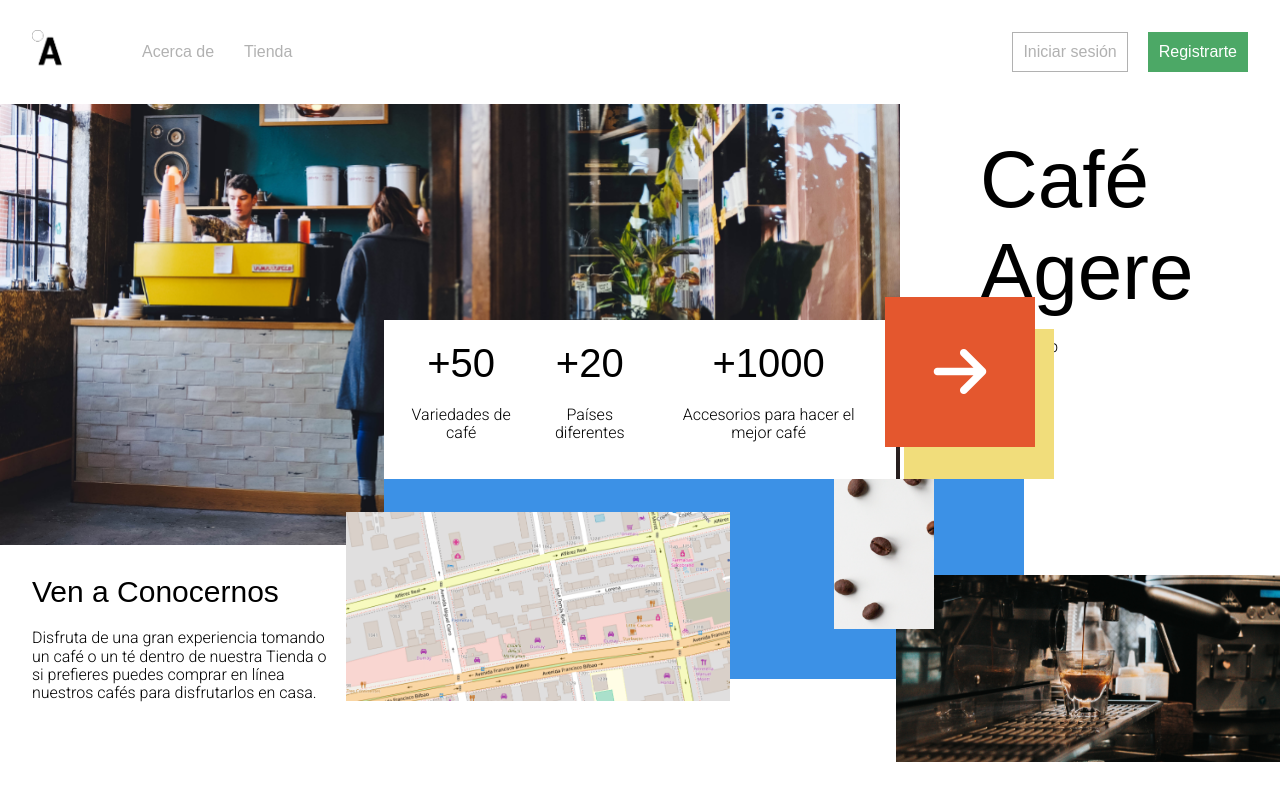
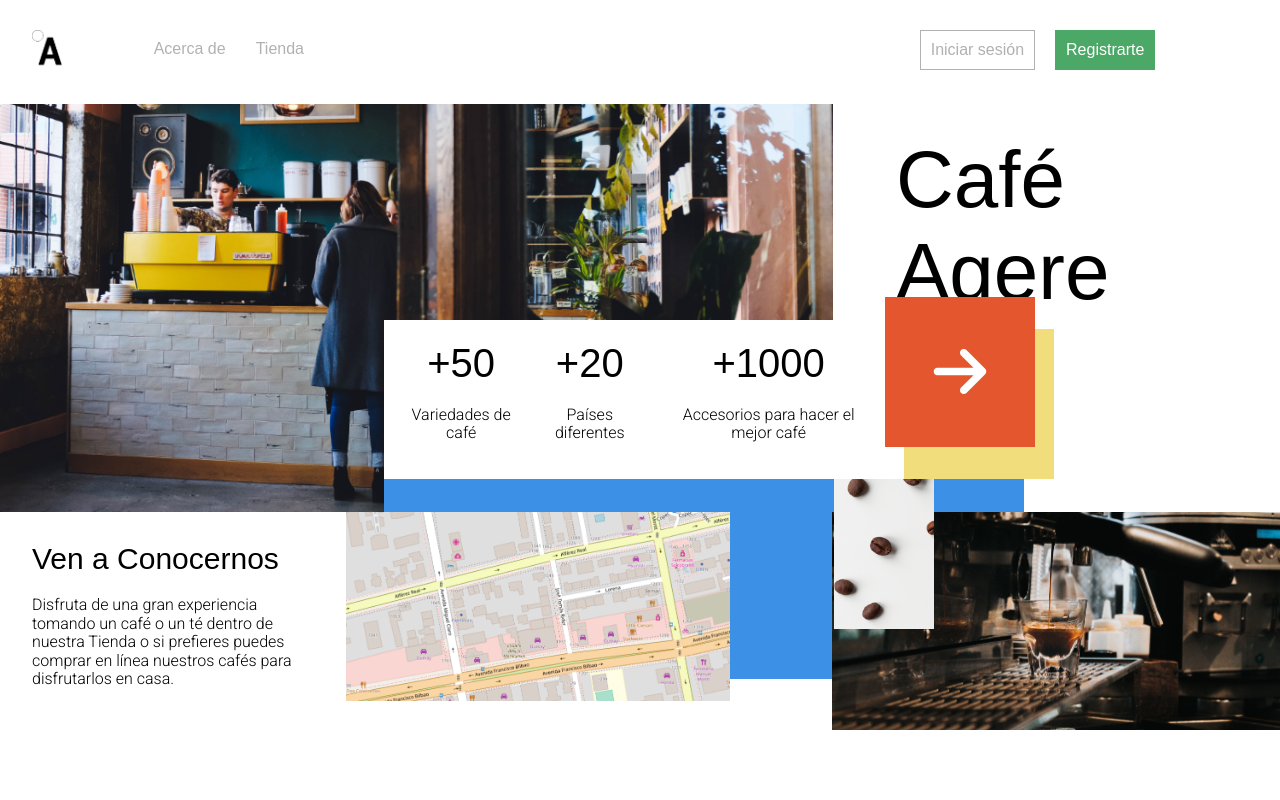
Before and after one commit to NieLi26/Desafio-Cafeteria-Agere, a plain HTML site: page index.html in a window 1280 px wide. Drawn offline with Linux system fonts and the light colour scheme; a web font is replaced by a local one.

Commit message:
fixed errors

```diff
--- a/assets/scss/abstracts/_mixins.scss
+++ b/assets/scss/abstracts/_mixins.scss
@@ -35,3 +35,12 @@
     gap: $espaciado;
     grid-template-columns: $columnas;
 }
+
+@mixin clearFloat {
+    &::after {
+        content: '';
+        display: block;
+        clear: both;
+    }
+
+}
--- a/assets/scss/layout/_contacto.scss
+++ b/assets/scss/layout/_contacto.scss
@@ -1,11 +1,11 @@
 @use "../abstracts/variables" as v;
 
 .contacto {
-    // height: 30rem;
     position: absolute;
     right: 0;
     left: 0;
     top: 40%;
+
 
     &__boxes {
         padding: 2rem;
--- a/assets/scss/layout/_footer.scss
+++ b/assets/scss/layout/_footer.scss
@@ -3,23 +3,14 @@
 
 .footer {
     position: relative;
-    margin-top: v.$separacion;
-    // @include m.separacion;
-
-    // @include m.grid( ( 3fr 1fr ), 0);
-
-    // display: flex;
-    // align-items: center;
-    // justify-content: space-between;
 
     &__contenido {
-        p {
-            max-width: 25%;
-        }
+        padding-top: v.$separacion;
+        width: 23%;
     }
 
     &__imagen {
-        width: 30%;
+        width: 35%;
         float: right;
         img {
             object-fit: cover;
--- a/assets/scss/layout/_header.scss
+++ b/assets/scss/layout/_header.scss
@@ -3,11 +3,10 @@
 
 .header {
     @include m.separacion;
-    display: flex;
-    align-items: center;
-    gap: v.$separacionHorizontal;
+    @include m.clearFloat;
 
     &__logo {
+        width: 10%;
         width: 3rem;
     }
 }
--- a/assets/scss/layout/_nav.scss
+++ b/assets/scss/layout/_nav.scss
@@ -1,17 +1,26 @@
+@use "../abstracts/mixins" as m;
+
 .nav {
-    flex: 1;
-    display: flex;
-    justify-content: space-between;
-    align-items: center;
-    gap: 10rem;
+    float: right;
+    width: 90%;
+
+    @include m.clearFloat;
 
     &__links {
+        float: right;
+        width: 70%;
         display: flex;
         align-items: center;
         gap: 3rem;
+
+        a {
+            padding: 1rem 0;
+        }
     }
 
     &__buttons {
+        float: right;
+        width: 30%;
         display: flex;
         gap: 2rem;
     }
--- a/assets/scss/pages/_home.scss
+++ b/assets/scss/pages/_home.scss
@@ -2,20 +2,19 @@
 @use "../abstracts/mixins" as m;
 
 .main {
-    // display: grid;
-    // grid-template-columns: 3fr 1fr;
-    // gap: v.$separacionHorizontal;
-    @include m.grid( ( 3fr 1fr ), v.$separacionHorizontal);
-    // align-items: center;
+    @include m.clearFloat;
 
     &__imagen {
+        width: 70%;
         img {
-            width: 100%;
+            width: 93%;
             object-fit: cover;
         }
     }
 
     &__contenido {
+        width: 30%;
+        float: right;
         margin-top: v.$separacion;
     }
 }
--- a/index.html
+++ b/index.html
@@ -12,32 +12,34 @@
 </head>
 <body>
   <header class="header contenedor">
-    <div class="header__logo">
-      <img src="assets/img/logo.png" alt="logo">
-    </div>
+    <div class="nav">
+      <div class="nav__buttons">
+        <button class="btn btn--primary">Iniciar sesión</button>
+        <button class="btn btn--secondary">Registrarte</button>
+      </div>
 
-    <div class="nav">
       <nav class="nav__links">
         <a href="#" class="link">Acerca de</a>
         <a href="#" class="link">Tienda</a>
       </nav>
 
-      <div class="nav__buttons">
-        <button class="btn btn--primary">Iniciar sesión</button>
-        <button class="btn btn--secondary">Registrarte</button>
-      </div>
+    </div>
+
+    <div class="header__logo">
+      <img src="assets/img/logo.png" alt="logo">
     </div>
   </header>
 
   <main class="main">
+    <div class="main__contenido">
+      <h1 class="main__heading">Café Agere</h1>
+      <p>Coffe Shop</p>
+    </div>
+
     <div class="main__imagen">
       <img src="assets/img/img-1.png" alt="Imagen 1">
     </div>
 
-    <div class="main__contenido">
-      <h1 class="main__heading">Café Agere</h1>
-      <p>Coffe Shop</p>
-    </div>
   </main>
 
   <section class="contacto">
@@ -55,14 +57,18 @@
         <p>Accesorios para hacer el mejor café</p>
       </div>
     </div>
+
     <div class="caja caja--roja">
       <i class="fa-solid fa-arrow-right"></i>
     </div>
+
     <div class="caja caja--amarilla"></div>
     <div class="caja caja--celeste"></div>
+
     <div class="contacto__imagen contacto__imagen--cafe">
       <img src="assets/img/img-3.png" alt="">
     </div>
+
     <div class="contacto__imagen contacto__imagen--mapa">
       <img src="assets/img/img-4.png" alt="">
     </div>
```
Also changed, not shown: assets/css/style.css, 1 other file.
